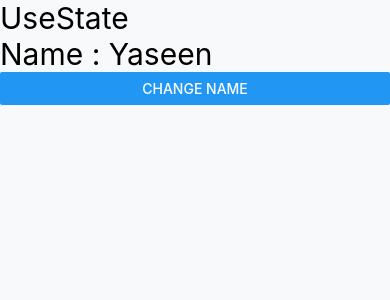
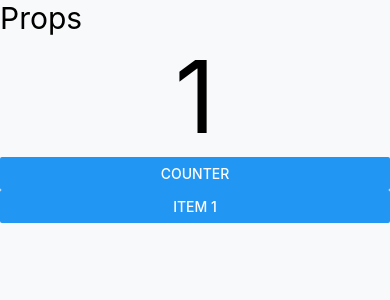
Before and after one commit to YaseenAminM/Learning_React_Native, a React Native app: screen / in a window 390 px wide. Shown: the top 300 px of the page. Built offline with nearby package versions, Linux system fonts and the light colour scheme.

Commit message:
What is Props? How to Send Data From Parent To Child Component

```diff
--- a/App.jsx
+++ b/App.jsx
@@ -5,11 +5,12 @@ import Components from './src/components/Components';
 import JSX from './src/components/JSX';
 import ButtonComponent from './src/components/ButtonComponent';
 import UseState from './src/components/UseState';
+import Props from './src/components/Props';
 
 export default function App() {
   return (
     <View style={styles.appContainer}>
-      <UseState />
+      <Props />
     </View>
   );
 }
--- /dev/null
+++ b/src/components/Child.jsx
@@ -0,0 +1,10 @@
+import { View, Text } from 'react-native';
+import React from 'react';
+
+export default function Child({ count, item }) {
+  return (
+    <View>
+      <Text style={{ fontSize: 100, textAlign: 'center' }}>{count * item}</Text>
+    </View>
+  );
+}
--- /dev/null
+++ b/src/components/Props.jsx
@@ -0,0 +1,25 @@
+/* eslint-disable react-native/no-inline-styles */
+import { View, Text, Button } from 'react-native';
+import React, { useState } from 'react';
+import Child from './Child';
+
+export default function Props({ name }) {
+  const [count, setCount] = useState(1);
+  const [item, setItem] = useState(1);
+  function handleCount() {
+    setCount(count => count + 1);
+    console.log(count);
+  }
+  function handleitem() {
+    setItem(item => item + 1);
+    console.log(count);
+  }
+  return (
+    <View>
+      <Text style={{ fontSize: 30 }}>Props</Text>
+      <Child count={count} item={item} />
+      <Button title="counter" onPress={handleCount} />
+      <Button title={`item ${item}`} onPress={handleitem} />
+    </View>
+  );
+}
```
